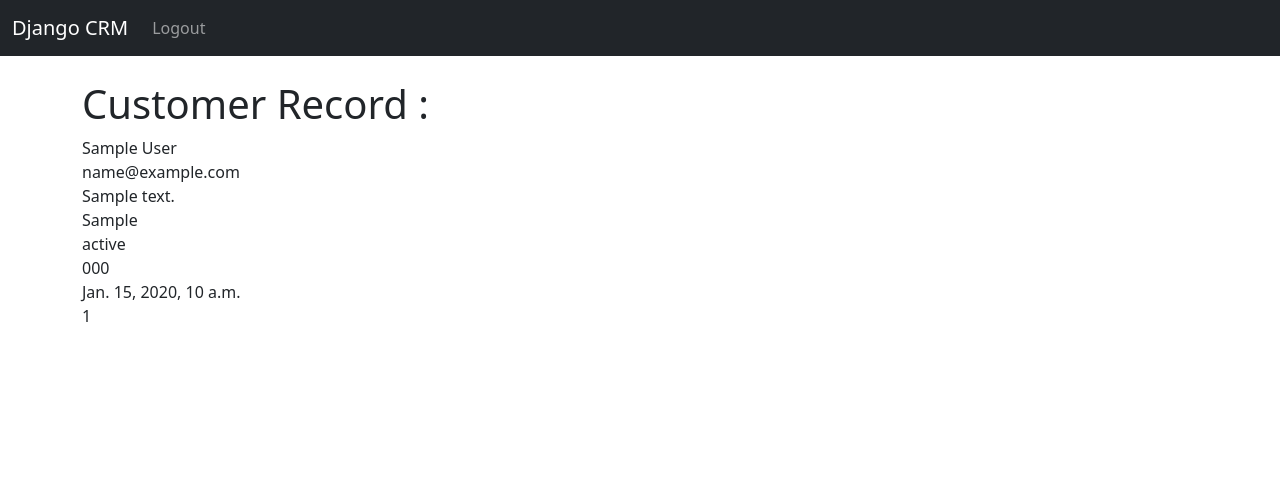
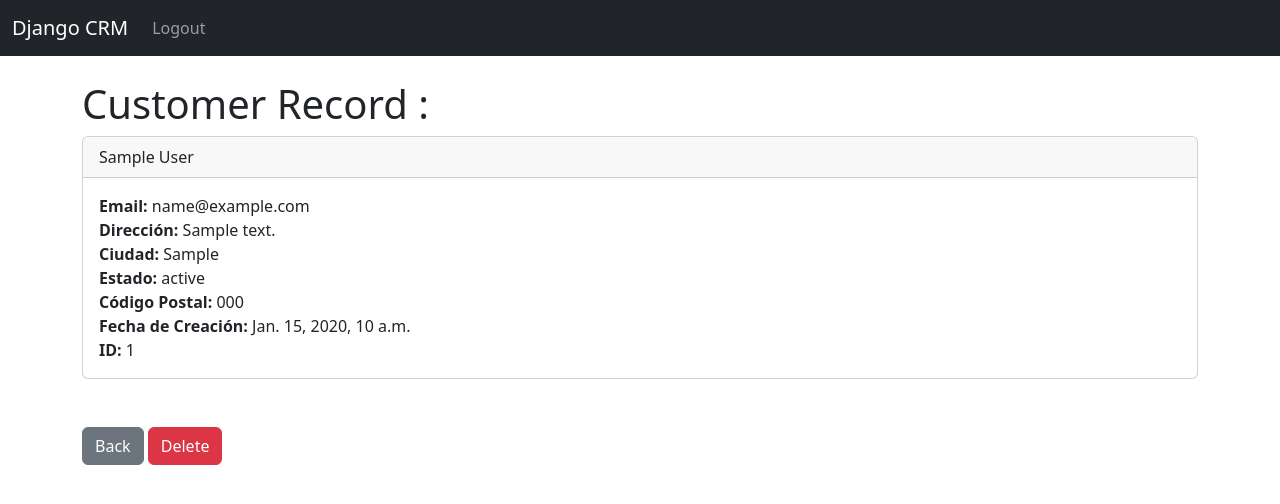
Before and after one commit to matibenavides/Django-CRM, a Django app: page /record/1 in a window 1280 px wide. Shown: the top 504 px of the page. Run offline with Django 5.2, Linux system fonts and the light colour scheme; a user stored in the database is signed in; tables that the repository leaves empty hold one stand-in row (values such as "Sample post").

Commit message:
Estilo bootstrap card para record.html

```diff
--- a/website/templates/record.html
+++ b/website/templates/record.html
@@ -4,14 +4,33 @@
 
 <h1>Customer Record : </h1>
 
-    {{ customer_record.first_name }} {{ customer_record.last_name }} <br/>
-    {{ customer_record.email }} <br/>
-    {{ customer_record.addresss }} <br/>
-    {{ customer_record.city }} <br/>
-    {{ customer_record.state }} <br/>
-    {{ customer_record.zipcode }} <br/>
-    {{ customer_record.created_at }} <br/>
-    {{ customer_record.id }} <br/>
+<div class="card">
+    <div class="card-header">
+        {{ customer_record.first_name }}
+        {{ customer_record.last_name }}
+    </div>
+    <div class="card-body">
+      <p class="card-text">
+        <strong>Email:</strong> {{ customer_record.email }} </br>
+        <strong>Dirección:</strong> {{ customer_record.addresss }}  </br>
+        <strong>Ciudad:</strong> {{ customer_record.city }}  </br>
+        <strong>Estado:</strong> {{ customer_record.state }}  </br>
+        <strong>Código Postal:</strong> {{ customer_record.zipcode }}  </br>
+        <strong>Fecha de Creación:</strong> {{ customer_record.created_at }}  </br>
+        <strong>ID:</strong> {{ customer_record.id }} </br>
+      </p>
+
+
+      </h5>
+    </div>
+  </div>
+  <br> <br>
+
+  <a href="{% url 'home' %}" class="btn btn-secondary">Back</a>
+  <a href="{% url 'home' %}" class="btn btn-danger">Delete</a>
+
+
+
 
 
 {% endblock %}
```
